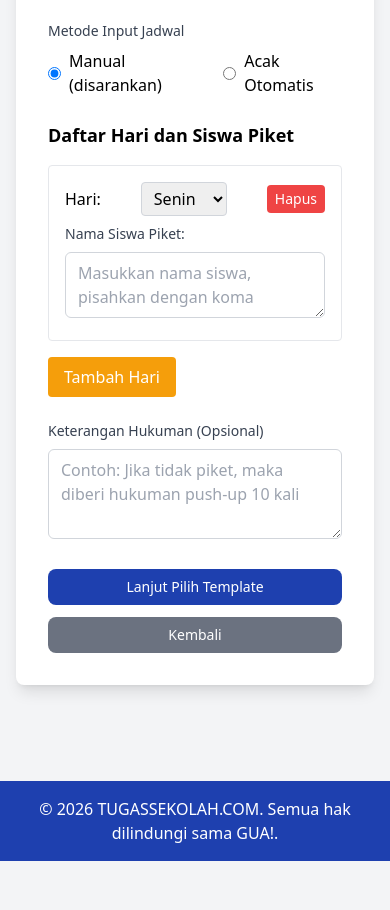
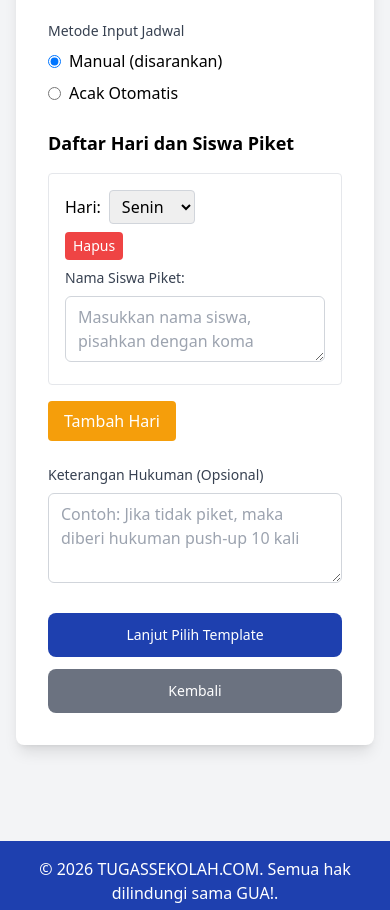
Before and after one commit to xmoryal/TUGASSEKOLAH, a plain HTML site: page form.html in a window 390 px wide. Shown: the part 555-1465 px from the top of the page. Before the commit the page ends 1416 px from the top, so only its background shows below. Drawn offline with nearby package versions, Linux system fonts and the light colour scheme.

Commit message:
perbaikan styling

```diff
--- a/form.html
+++ b/form.html
@@ -49,7 +49,7 @@
 
             <div class="mb-6">
                 <label class="block text-sm font-medium text-gray-700 mb-2">Metode Input Jadwal</label>
-                <div class="flex space-x-4">
+                <div class="flex flex-col sm:flex-row sm:space-x-4 space-y-2 sm:space-y-0">
                     <label class="flex items-center">
                         <input type="radio" name="metode" value="manual" class="mr-2" checked>
                         Manual (disarankan)
@@ -65,7 +65,8 @@
                 <h3 class="text-lg font-semibold mb-4">Daftar Hari dan Siswa Piket</h3>
                 <div id="hariContainer">
                     <div class="hari-item mb-4 p-4 border border-gray-200 rounded">
-                        <div class="flex justify-between items-center mb-2">
+                        <div class="flex flex-col sm:flex-row sm:justify-between sm:items-center mb-2 space-y-2 sm:space-y-0">
+                            <div class="flex items-center space-x-2">
                                 <label class="font-medium">Hari:</label>
                                 <select class="hari-select px-2 py-1 border border-gray-300 rounded">
                                     <option value="Senin">Senin</option>
@@ -75,7 +76,8 @@
                                     <option value="Jumat">Jumat</option>
                                     <option value="Sabtu">Sabtu</option>
                                 </select>
-                            <button type="button" class="hapus-hari bg-red-500 text-white px-2 py-1 rounded text-sm">Hapus</button>
+                            </div>
+                            <button type="button" class="hapus-hari bg-red-500 text-white px-2 py-1 rounded text-sm self-start sm:self-auto">Hapus</button>
                         </div>
                         <label class="block text-sm font-medium text-gray-700 mb-2">Nama Siswa Piket:</label>
                         <textarea class="w-full px-3 py-2 border border-gray-300 rounded-md focus:outline-none focus:ring-2 focus:ring-primary" rows="2" placeholder="Masukkan nama siswa, pisahkan dengan koma"></textarea>
@@ -96,9 +98,11 @@
                 <textarea id="keteranganHukuman" name="keteranganHukuman" class="w-full px-3 py-2 border border-gray-300 rounded-md focus:outline-none focus:ring-2 focus:ring-primary" rows="3" placeholder="Contoh: Jika tidak piket, maka diberi hukuman push-up 10 kali"></textarea>
             </div>
 
-            <div class="text-center flex flex-col sm:flex-row gap-3 sm:gap-4 justify-center">
-                <button type="submit" class="bg-primary text-white px-6 sm:px-8 py-2 sm:py-3 rounded-lg hover:bg-blue-700 transition text-sm sm:text-base w-full sm:w-auto">Lanjut Pilih Template</button>
-                <button type="button" onclick="window.history.back()" class="bg-gray-500 text-white px-6 sm:px-8 py-2 sm:py-3 rounded-lg hover:bg-gray-600 transition text-sm sm:text-base w-full sm:w-auto">Kembali</button>
+            <div class="text-center">
+                <div class="flex flex-col sm:flex-row gap-3 sm:gap-4 justify-center items-center">
+                    <button type="submit" class="bg-primary text-white px-6 sm:px-8 py-3 rounded-lg hover:bg-blue-700 transition text-sm sm:text-base w-full sm:w-auto max-w-xs">Lanjut Pilih Template</button>
+                    <button type="button" onclick="window.history.back()" class="bg-gray-500 text-white px-6 sm:px-8 py-3 rounded-lg hover:bg-gray-600 transition text-sm sm:text-base w-full sm:w-auto max-w-xs">Kembali</button>
+                </div>
             </div>
         </form>
     </main>
--- a/script.js
+++ b/script.js
@@ -27,7 +27,8 @@ if (document.getElementById('piketForm')) {
         const hariItem = document.createElement('div');
         hariItem.className = 'hari-item mb-4 p-4 border border-gray-200 rounded';
         hariItem.innerHTML = `
-            <div class="flex justify-between items-center mb-2">
+            <div class="flex flex-col sm:flex-row sm:justify-between sm:items-center mb-2 space-y-2 sm:space-y-0">
+                <div class="flex items-center space-x-2">
                     <label class="font-medium">Hari:</label>
                     <select class="hari-select px-2 py-1 border border-gray-300 rounded">
                         <option value="Senin">Senin</option>
@@ -37,7 +38,8 @@ if (document.getElementById('piketForm')) {
                         <option value="Jumat">Jumat</option>
                         <option value="Sabtu">Sabtu</option>
                     </select>
-                <button type="button" class="hapus-hari bg-red-500 text-white px-2 py-1 rounded text-sm">Hapus</button>
+                </div>
+                <button type="button" class="hapus-hari bg-red-500 text-white px-2 py-1 rounded text-sm self-start sm:self-auto">Hapus</button>
             </div>
             <label class="block text-sm font-medium text-gray-700 mb-2">Nama Siswa Piket:</label>
             <textarea class="w-full px-3 py-2 border border-gray-300 rounded-md focus:outline-none focus:ring-2 focus:ring-primary" rows="2" placeholder="Masukkan nama siswa, pisahkan dengan koma"></textarea>
```
Lines whose indentation alone changed are shown as unchanged.
